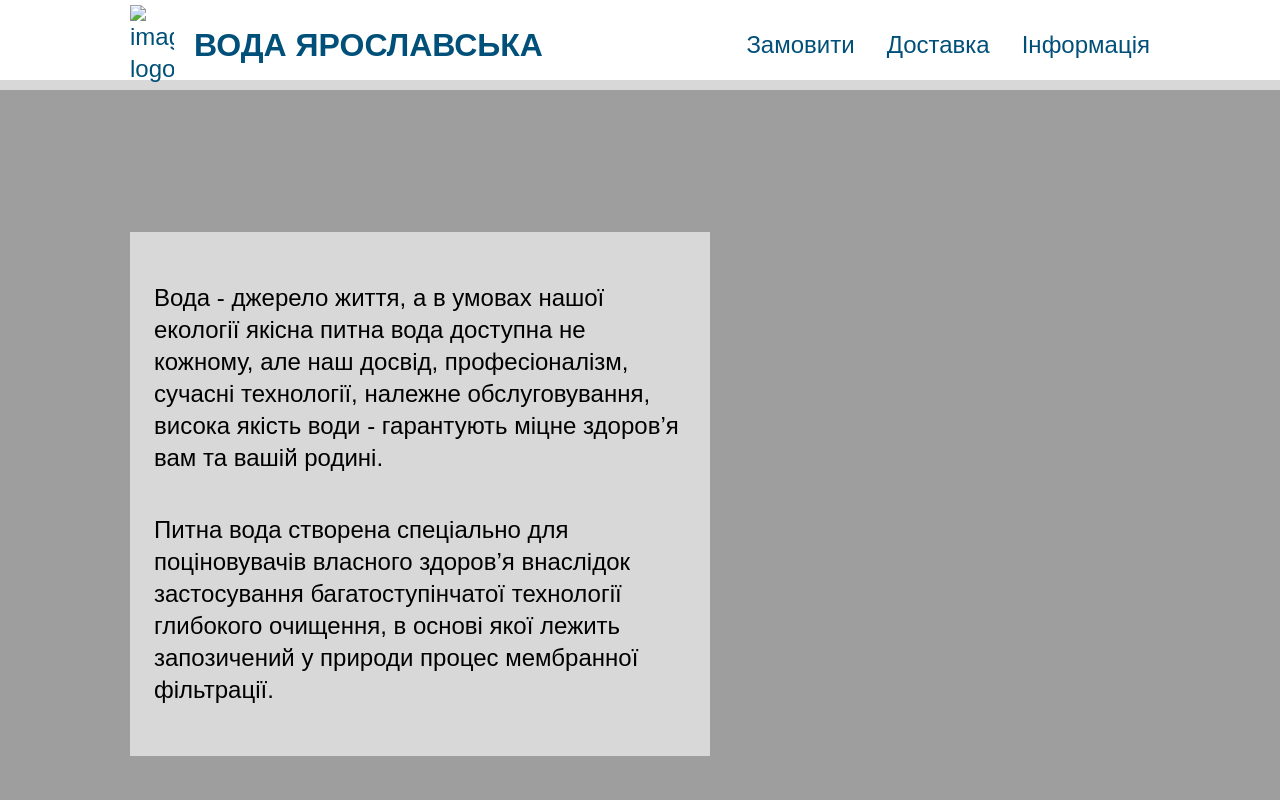
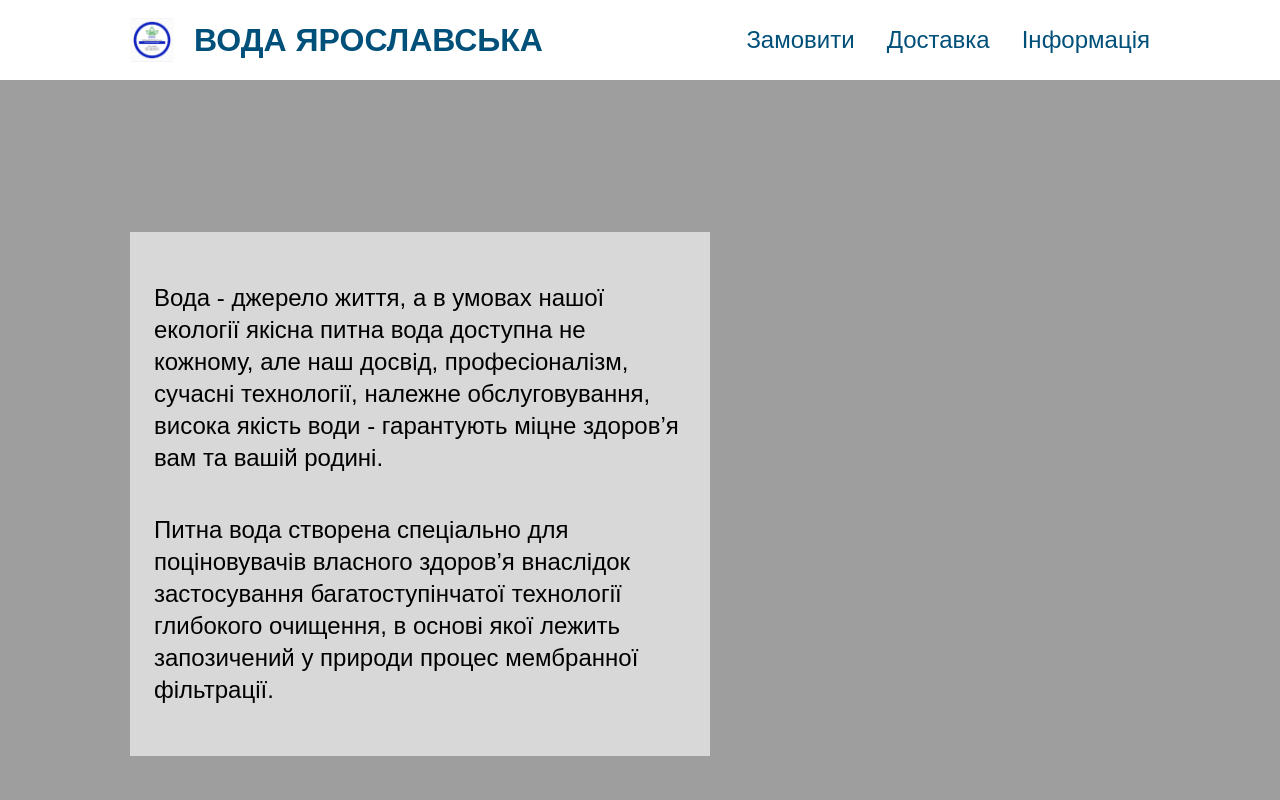
Before and after one commit to OleksandrLut/Yaroslavska_Water_project, a website: page index.html in a window 1280 px wide. Shown: the top 800 px of the page. Drawn offline with nearby package versions, Linux system fonts and the light colour scheme; files that its build step writes are made by us from their sources; the site is published under a folder, as on GitHub Pages, so addresses that start at the root find nothing.

Commit message:
fixed src for logo

```diff
--- a/index.html
+++ b/index.html
@@ -12,7 +12,7 @@
 			<header class="header">
 				<div class="header__container">
 					<div class="header__logo logo">
-						<img src="/img/1_logo/logo.png" alt="image-logo" class="logo__img" />
+						<img src="img/1_logo/logo.png" alt="image-logo" class="logo__img" />
 						<h2 class="logo__title">вода ярославська</h2>
 					</div>
 					<div class="header__menu menu-header">
```
